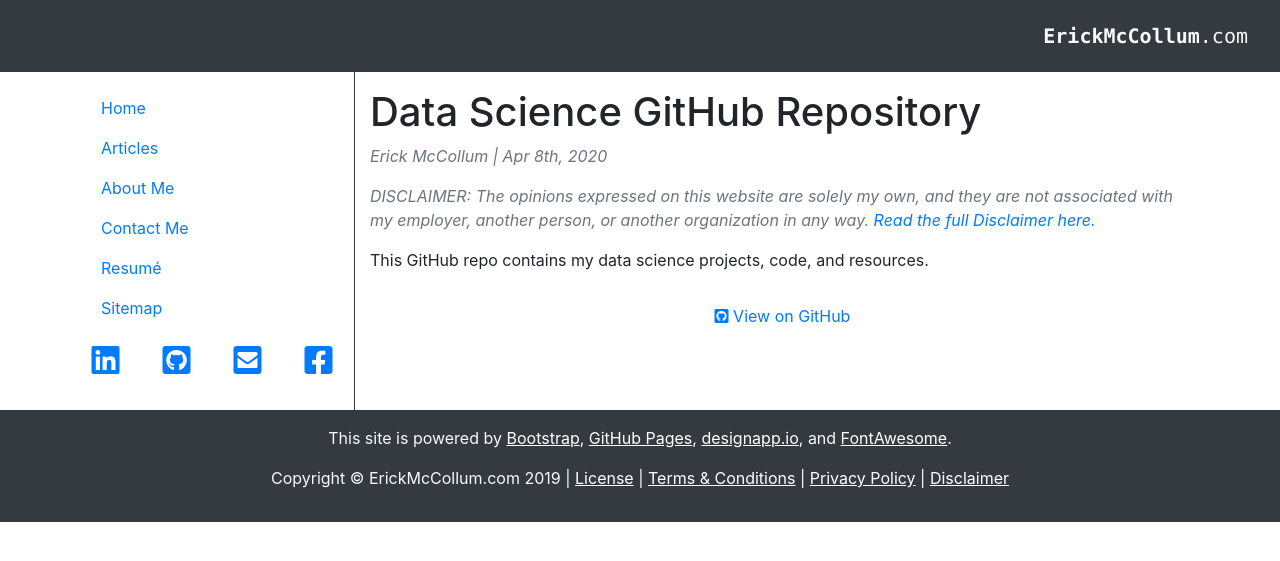
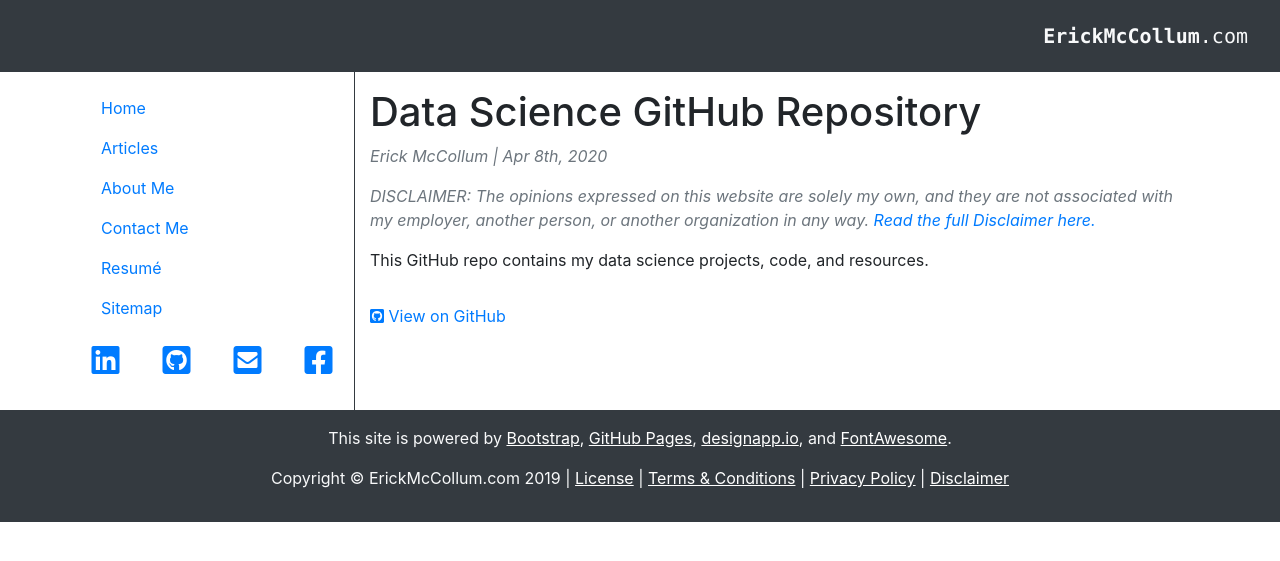
Before and after one commit to frederickm13/frederickm13.github.io, a Jekyll site: the page built from _posts/2020-04-08-data-science-repo.md, in a window 1280 px wide. Shown: the top 561 px of the page. Built offline with Jekyll 4.4.1, drawn with Linux system fonts in a browser that asks for light colours.

Commit message:
Move post links to left-align for consistency

```diff
--- a/_layouts/Post.html
+++ b/_layouts/Post.html
@@ -11,7 +11,7 @@
     <div>
         {% include disclaimer.html %}
         {{ content }}
-        <div class="row py-3 text-center">
+        <div class="row py-3">
             {% if page.downloadable == 1 %}
             <div class="col-sm">
                 <a href="{{ page.docurl }}" class=""><i class="fas fa-file-pdf"></i> View PDF File</a>
```
